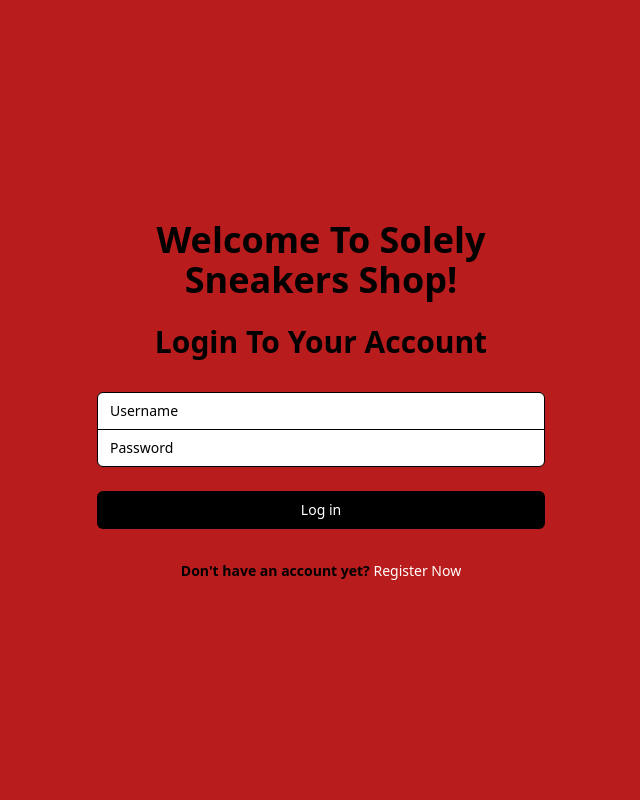
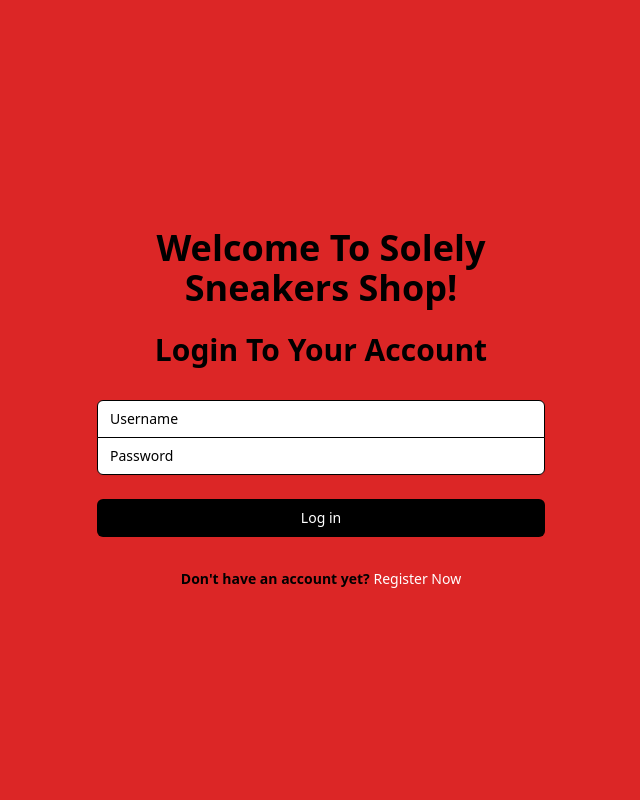
Before and after one commit to muhmmdakmal/Solely-sneakers-shop, a Django app: page /login/ in a window 1280 px wide. Shown: the whole page, without its empty margins (319-959 px from the left). Run offline with Django 5.2, Linux system fonts and the light colour scheme; some libraries are stand-ins or nearby versions.

Commit message:
Mengedit login.html

```diff
--- a/main/templates/login.html
+++ b/main/templates/login.html
@@ -1,20 +1,22 @@
 {% extends 'base.html' %}
+{% load static %}
 
 {% block meta %}
 <title>Login</title>
 {% endblock meta %}
 
 {% block content %}
-<div class="min-h-screen flex items-center justify-center w-screen bg-red-700 py-12 px-4 sm:px-6 lg:px-8">
-  <div class="max-w-md w-full space-y-8">
-    <div>
-      <h1 class="text-center text-black text-4xl font-extrabold">
+<div class="min-h-screen flex items-center justify-center w-screen bg-red-600 py-12 px-4 sm:px-6 lg:px-8">
+  <div class="max-w-md w-full space-y-8 relative">
+    <div class="text-center">
+      <h1 class="text-center text-black text-4xl font-extrabold mt-4">
         Welcome To Solely Sneakers Shop!
       </h1>
       <h2 class="mt-6 text-center text-black text-3xl font-extrabold">
         Login To Your Account
       </h2>
     </div>
+
     <form class="mt-8 space-y-6" method="POST" action="">
       {% csrf_token %}
       <input type="hidden" name="remember" value="true">
```
